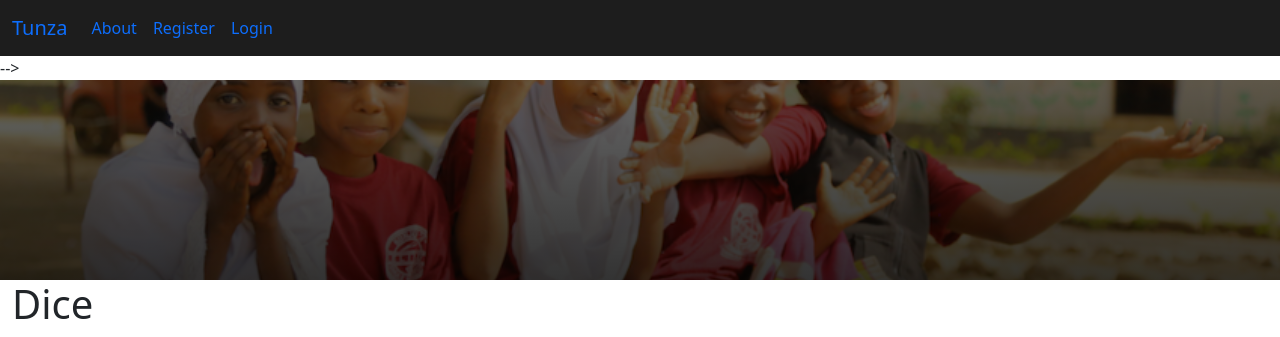
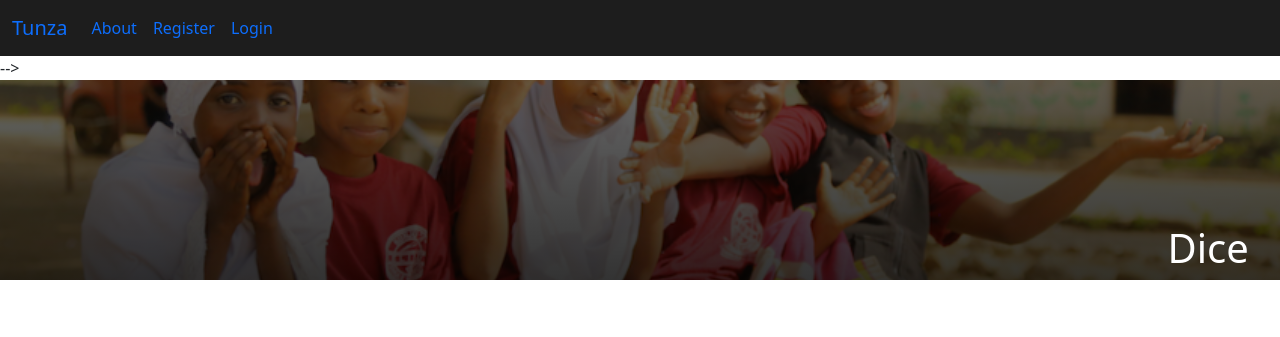
Before and after one commit to Misigo94/Tunza, a Django app: page /details/1/ in a window 1280 px wide. Shown: the top 337 px of the page. Run offline with Django 4.2, Linux system fonts and the light colour scheme; data comes from the database, SQL or seed files in the repository; both versions use the stored data as it was after the commit; some libraries are stand-ins or nearby versions.

Commit message:
modification

```diff
--- a/tunzapp/static/css/detail.css
+++ b/tunzapp/static/css/detail.css
@@ -12,6 +12,10 @@
     margin: auto;
     align-items: center;
 }
+.heading{
+    margin-left: 92%;
+    color: #fff;
+}
 footer{
     background-color: black;
     display: flex;
--- a/tunzapp/templates/tunzapp/details.html
+++ b/tunzapp/templates/tunzapp/details.html
@@ -4,10 +4,10 @@
 
 
     <div class="container-fluid detail">
-        <div class="heading " style="padding-top: 25vh;">
+        <div class="heading " style="padding-top: 18vh;">
             <h1>{{ child.full_name }}</h1>
         </div>
-        <div class="container" style="padding:10vh;">
+        <div class="container" style="padding:8vh;">
             <div class="card mb-4" style="max-width: 700px;">
                 <div class="row g-0">
                   <div class="col-md-6">
```
Also changed, not shown: db.sqlite3.
